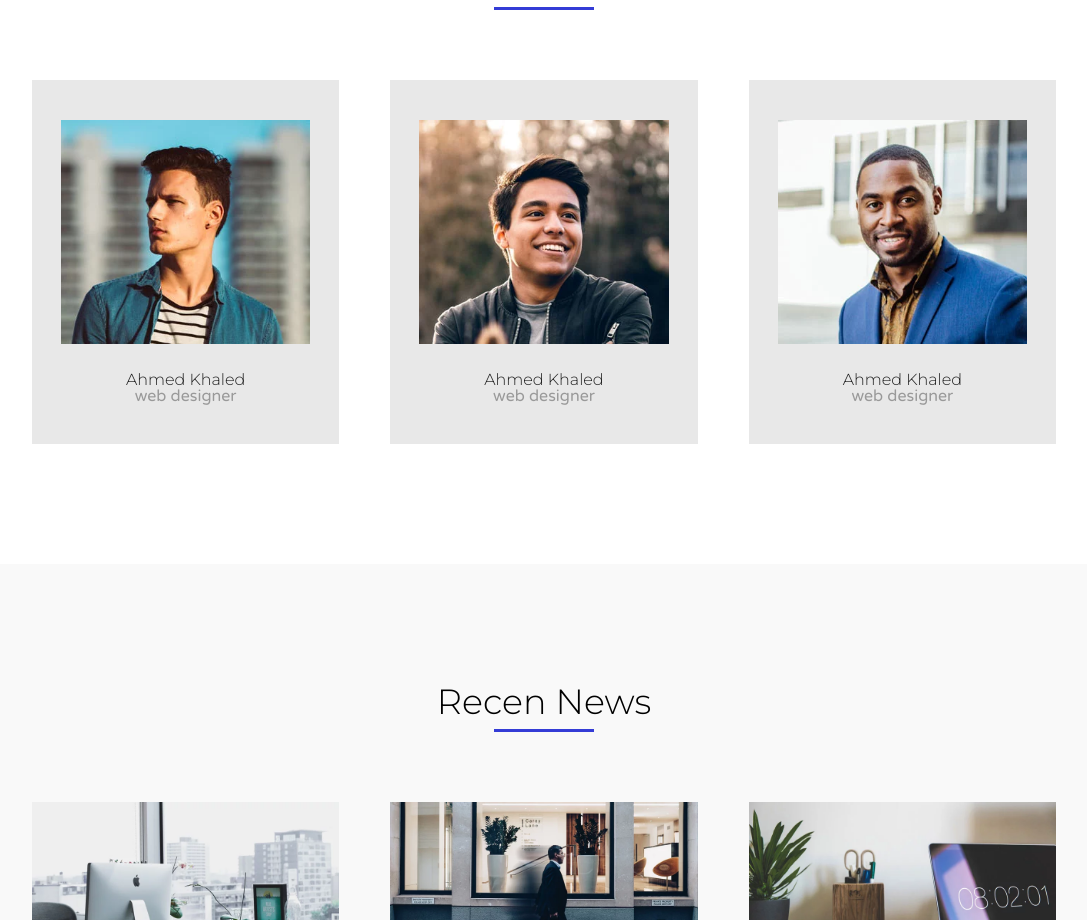
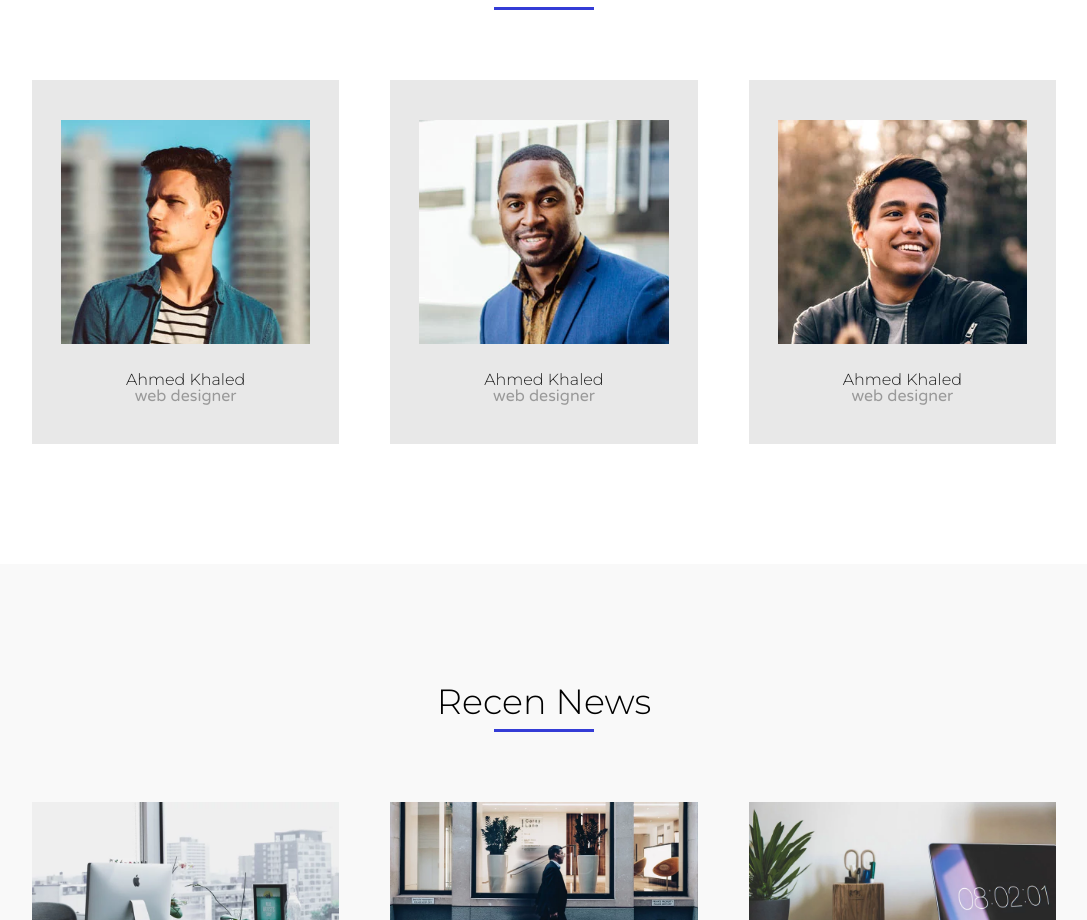
Before and after one commit to Ahmed-tabio/firstTemplate, a plain HTML site: page index.html in a window 1280 px wide. Shown: the part 5502-6422 px from the top of the page, without its empty margins (96-1183 px from the left). Drawn offline with Linux system fonts and the light colour scheme.

Commit message:
Update index.html

```diff
--- a/index.html
+++ b/index.html
@@ -395,7 +395,7 @@
 
                             <div class="team-item ttb-effect float-left width-30">
                                 <div class="team-item-image">
-                                    <img src="Images/team/team1.webp" alt="member pic">
+                                    <img src="Images/team/team1.jpg" alt="member pic">
                                     <div class="team-overlay">
                                         <div class="team-overlay-social">
                                             <a href="#"><i class="fab fa-facebook"></i></a>
@@ -414,7 +414,7 @@
 
                             <div class="team-item ttb-effect margined float-left width-30">
                                 <div class="team-item-image">
-                                    <img src="Images/team/team3.webp" alt="member pic">
+                                    <img src="Images/team/team2.jpg" alt="member pic">
                                     <div class="team-overlay">
                                         <div class="team-overlay-social">
                                             <a href="#"><i class="fab fa-facebook"></i></a>
@@ -433,7 +433,7 @@
 
                             <div class="team-item ttb-effect float-left width-30">
                                 <div class="team-item-image">
-                                    <img src="Images/team/team2.webp" alt="member pic">
+                                    <img src="Images/team/team3.jpg" alt="member pic">
                                     <div class="team-overlay">
                                         <div class="team-overlay-social">
                                             <a href="#"><i class="fab fa-facebook"></i></a>
```
